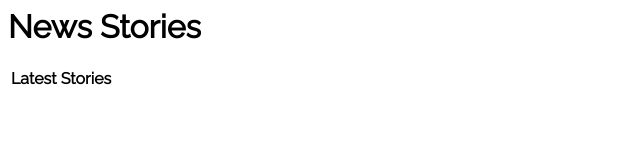
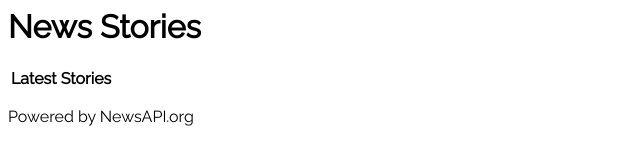
Before and after one commit to darryl-bartlett/alexa-webupdate, a website: page Alexa Project - HTML/main.html in a window 1280 px wide. Shown: the whole page, without its empty margins (0-640 px from the left). Drawn offline with Linux system fonts and the light colour scheme; no server answers.

Commit message:
News Update
News Page HTML update

```diff
--- a/Alexa Project - HTML/main.html
+++ b/Alexa Project - HTML/main.html
@@ -5,6 +5,9 @@
 		<script src="https://www.gstatic.com/firebasejs/5.4.1/firebase.js"></script>
 		<style>
 		td {
+			font-family: 'Raleway', sans-serif;
+		}
+		p {
 			font-family: 'Raleway', sans-serif;
 		}
 		</style>
@@ -16,7 +19,7 @@
 					<td style="font-weight:bold;">Latest Stories</td>
 				</tr>
 			</table>
-
+		<p>Powered by NewsAPI.org</p>
 		<script src ="main.js"></script>
 	</body>
 </html>
```
